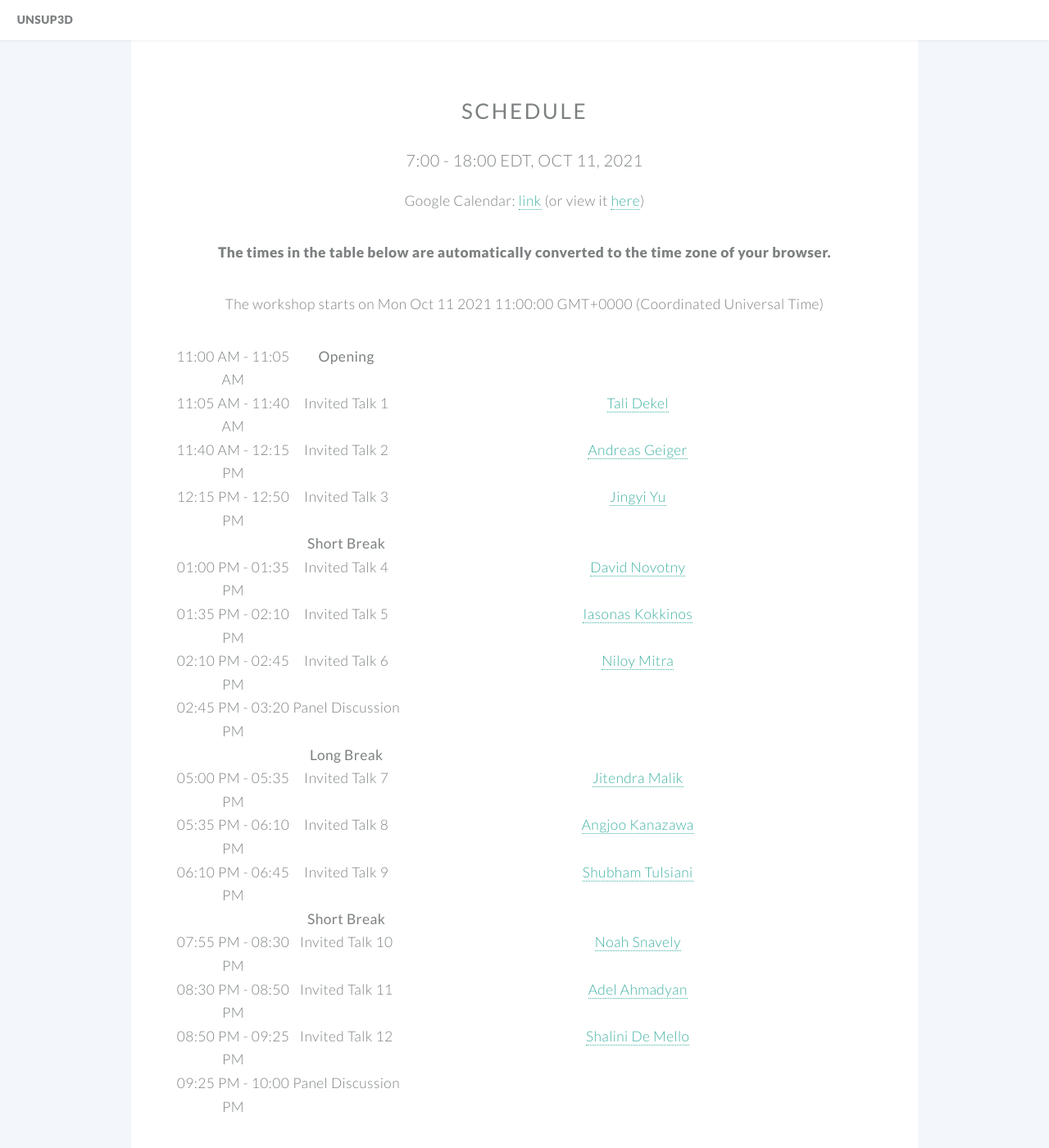
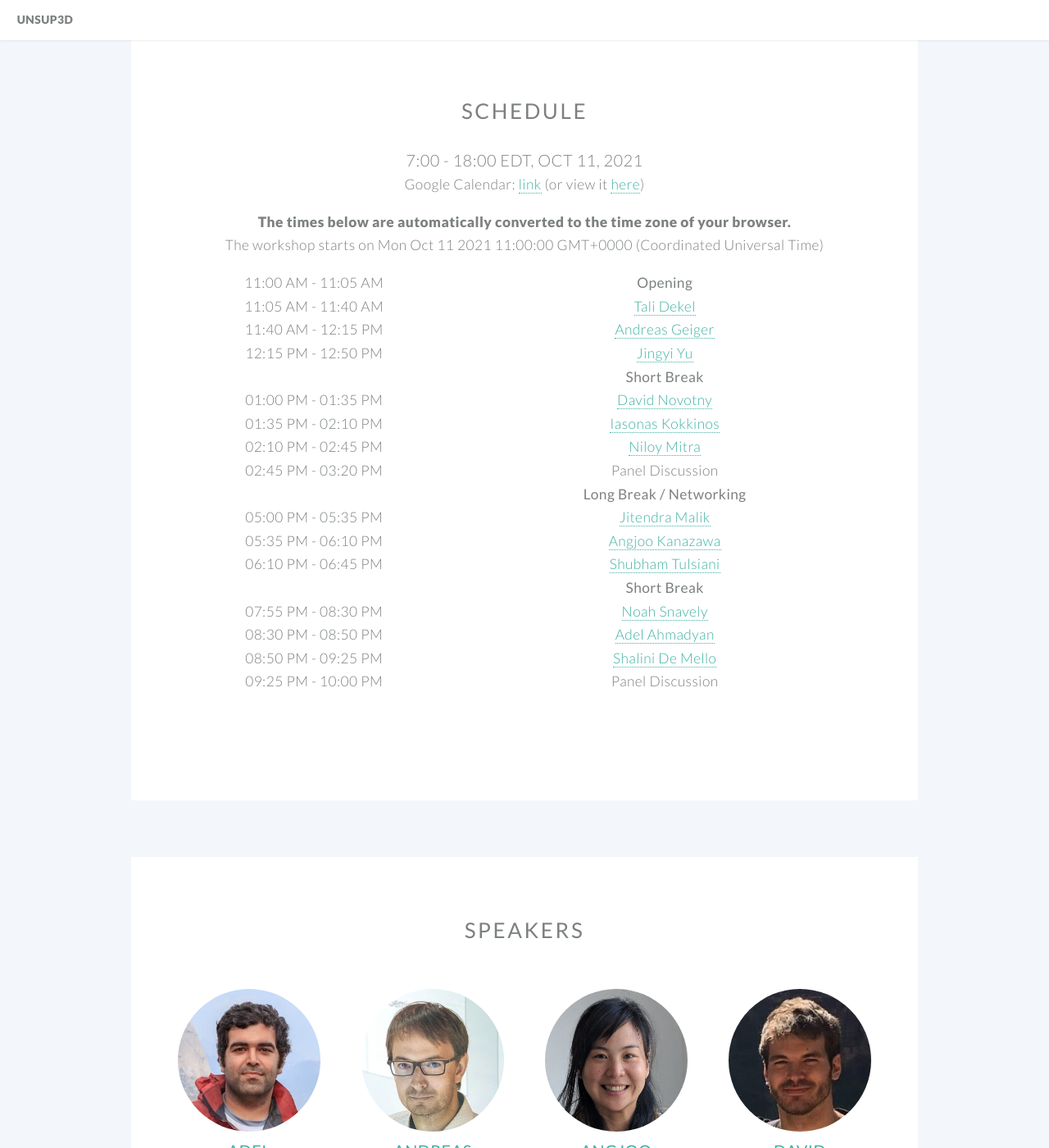
Before and after one commit to unsup3d/unsup3d.github.io, a Jekyll site: the page built from index.html, in a window 1280 px wide and 1400 px high, scrolled down 1684 px. Shown: the whole window at 82% size. Built offline with Jekyll 4.4.1, drawn with Linux system fonts in a browser that asks for light colours.

Commit message:
minor edits to schedule layout

```diff
--- a/index.html
+++ b/index.html
@@ -46,33 +46,28 @@ banner: images/banner.jpg
     <!-- Content -->
     <header class="major">
       <h2><strong>Schedule</strong></h2>
-      <h3>7:00 - 18:00 EDT, Oct 11, 2021</h3>
-      <p style="text-align: center;">Google Calendar: <a href="https://calendar.google.com/calendar/u/0?cid=Ym9yaWtwY3BuNmx2c2RjaGVzMHRnM2dmcWNAZ3JvdXAuY2FsZW5kYXIuZ29vZ2xlLmNvbQ" target="_blank">link</a> (or view it <a href="https://calendar.google.com/calendar/embed?src=borikpcpn6lvsdches0tg3gfqc%40group.calendar.google.com" target="_blank">here</a>)</p>
-      <p style="text-align:center; font-weight:bold;">The times in the table below are automatically converted to the time zone of your browser.</p>
-      <p> The workshop starts on <span class="convertDate">11:00</span></p>
+      <h3 style="margin-bottom: 0; margin-bottom: 0;">7:00 - 18:00 EDT, Oct 11, 2021</h3>
+      <p style="margin-top: 0; margin-bottom: 1em;">Google Calendar: <a href="https://calendar.google.com/calendar/u/0?cid=Ym9yaWtwY3BuNmx2c2RjaGVzMHRnM2dmcWNAZ3JvdXAuY2FsZW5kYXIuZ29vZ2xlLmNvbQ" target="_blank">link</a> (or view it <a href="https://calendar.google.com/calendar/embed?src=borikpcpn6lvsdches0tg3gfqc%40group.calendar.google.com" target="_blank">here</a>)</p>
+      <p style="margin-top: 0; margin-bottom: 0; font-weight: bold;">The times below are automatically converted to the time zone of your browser.</p>
+      <p style="margin-top: 0; margin-bottom: 1em;"> The workshop starts on <span class="convertDate">11:00</span></p>
       <table class="alt">
         <tbody>
-            <col width="10%">
-            <col width="8%">
             <col width="40%">
+            <col width="60%">
             <tr>
                 <td class="convertTimeRange">11:00-11:05</td>
                 <td><strong>Opening</strong></td>
-                <td></td>
             </tr>
             <tr>
                 <td class="convertTimeRange">11:05-11:40</td>
-                <td>Invited Talk 1</td>
                 <td><a href="https://www.weizmann.ac.il/math/dekel/" target="_blank">Tali Dekel</a></td>
             </tr>
             <tr>
                 <td class="convertTimeRange">11:40-12:15</td>
-                <td>Invited Talk 2</td>
                 <td><a href="http://www.cvlibs.net/" target="_blank">Andreas Geiger</a></td>
             </tr>
             <tr>
                 <td class="convertTimeRange">12:15-12:50</td>
-                <td>Invited Talk 3</td>
                 <td><a href="http://www.yu-jingyi.com/cv/" target="_blank">Jingyi Yu</a></td>
             </tr>
             <tr>
@@ -82,42 +77,34 @@ banner: images/banner.jpg
             </tr>
             <tr>
                 <td class="convertTimeRange">13:00-13:35</td>
-                <td>Invited Talk 4</td>
                 <td><a href="https://d-novotny.github.io/" target="_blank">David Novotny</a></td>
             </tr>
             <tr>
                 <td class="convertTimeRange">13:35-14:10</td>
-                <td>Invited Talk 5</td>
                 <td><a href="http://www0.cs.ucl.ac.uk/staff/I.Kokkinos/" target="_blank">Iasonas Kokkinos</a></td>
             </tr>
             <tr>
                 <td class="convertTimeRange">14:10-14:45</td>
-                <td>Invited Talk 6</td>
                 <td><a href="http://www0.cs.ucl.ac.uk/staff/n.mitra/" target="_blank">Niloy Mitra</a></td>
             </tr>
             <tr>
                 <td class="convertTimeRange">14:45-15:20</td>
                 <td>Panel Discussion</td>
-                <td></td>
             </tr>
             <tr>
               <td></td>
-              <td><strong>Long Break</strong></td>
-              <td></td>
+              <td><strong>Long Break / Networking</strong></td>
             </tr>
             <tr>
               <td class="convertTimeRange">17:00-17:35</td>
-              <td>Invited Talk 7</td>
               <td><a href="http://people.eecs.berkeley.edu/~malik/" target="_blank">Jitendra Malik</a></td>
           </tr>
           <tr>
               <td class="convertTimeRange">17:35-18:10</td>
-              <td>Invited Talk 8</td>
               <td><a href="https://people.eecs.berkeley.edu/~kanazawa/" target="_blank">Angjoo Kanazawa</a></td>
           </tr>
           <tr>
               <td class="convertTimeRange">18:10-18:45</td>
-              <td>Invited Talk 9</td>
               <td><a href="https://shubhtuls.github.io/" target="_blank">Shubham Tulsiani</a></td>
           </tr>
           <tr>
@@ -127,23 +114,19 @@ banner: images/banner.jpg
           </tr>
           <tr>
               <td class="convertTimeRange">19:55-20:30</td>
-              <td>Invited Talk 10</td>
               <td><a href="https://www.cs.cornell.edu/~snavely/" target="_blank">Noah Snavely</a></td>
           </tr>
           <tr>
               <td class="convertTimeRange">20:30-20:50</td>
-              <td>Invited Talk 11</td>
               <td><a href="https://adel.ac/" target="_blank">Adel Ahmadyan</a></td>
           </tr>
           <tr>
               <td class="convertTimeRange">20:50-21:25</td>
-              <td>Invited Talk 12</td>
               <td><a href="https://research.nvidia.com/person/shalini-gupta" target="_blank">Shalini De Mello</a></td>
           </tr>
           <tr>
               <td class="convertTimeRange">21:25-22:00</td>
               <td>Panel Discussion</td>
-              <td></td>
           </tr>
         </tbody>
       </table>
```
